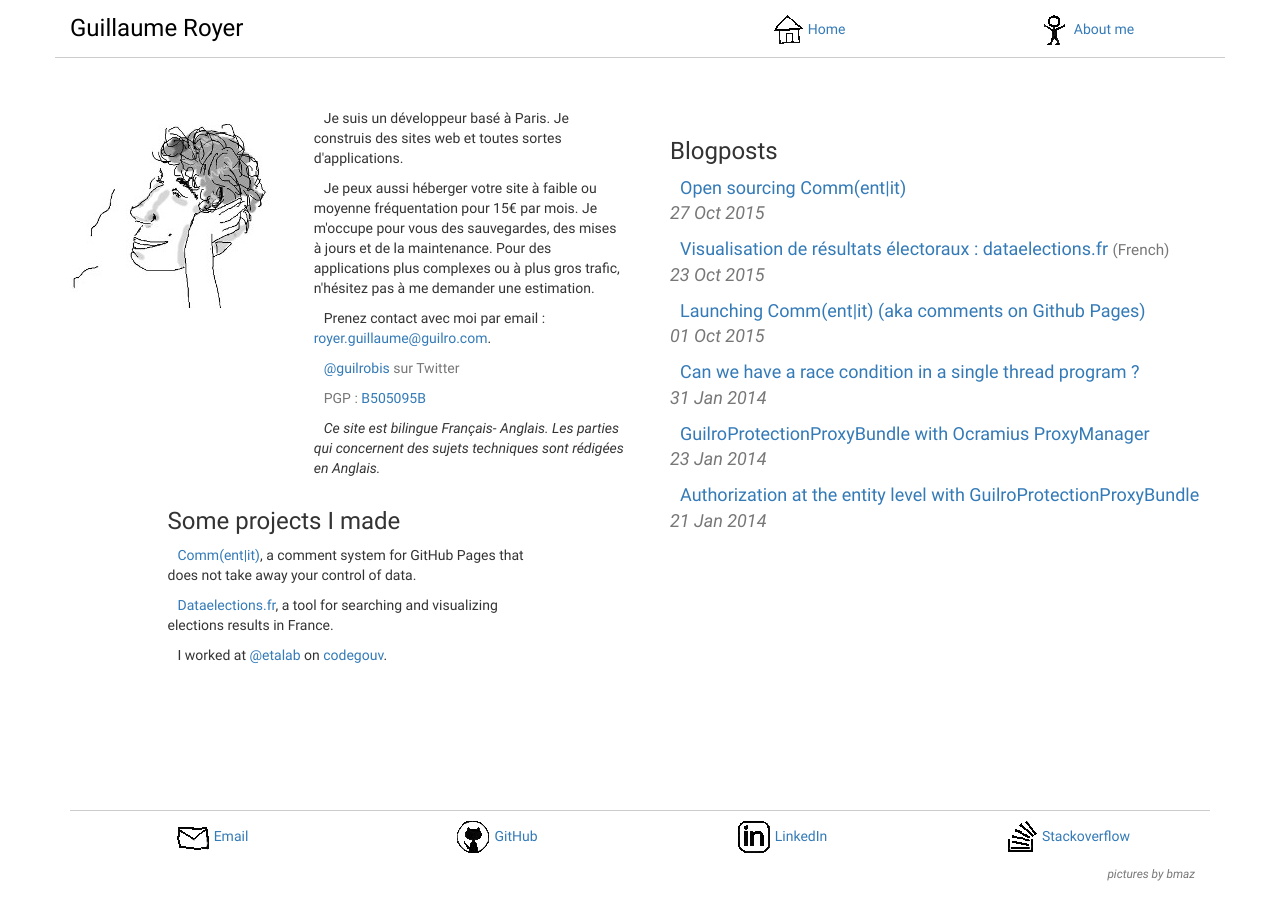
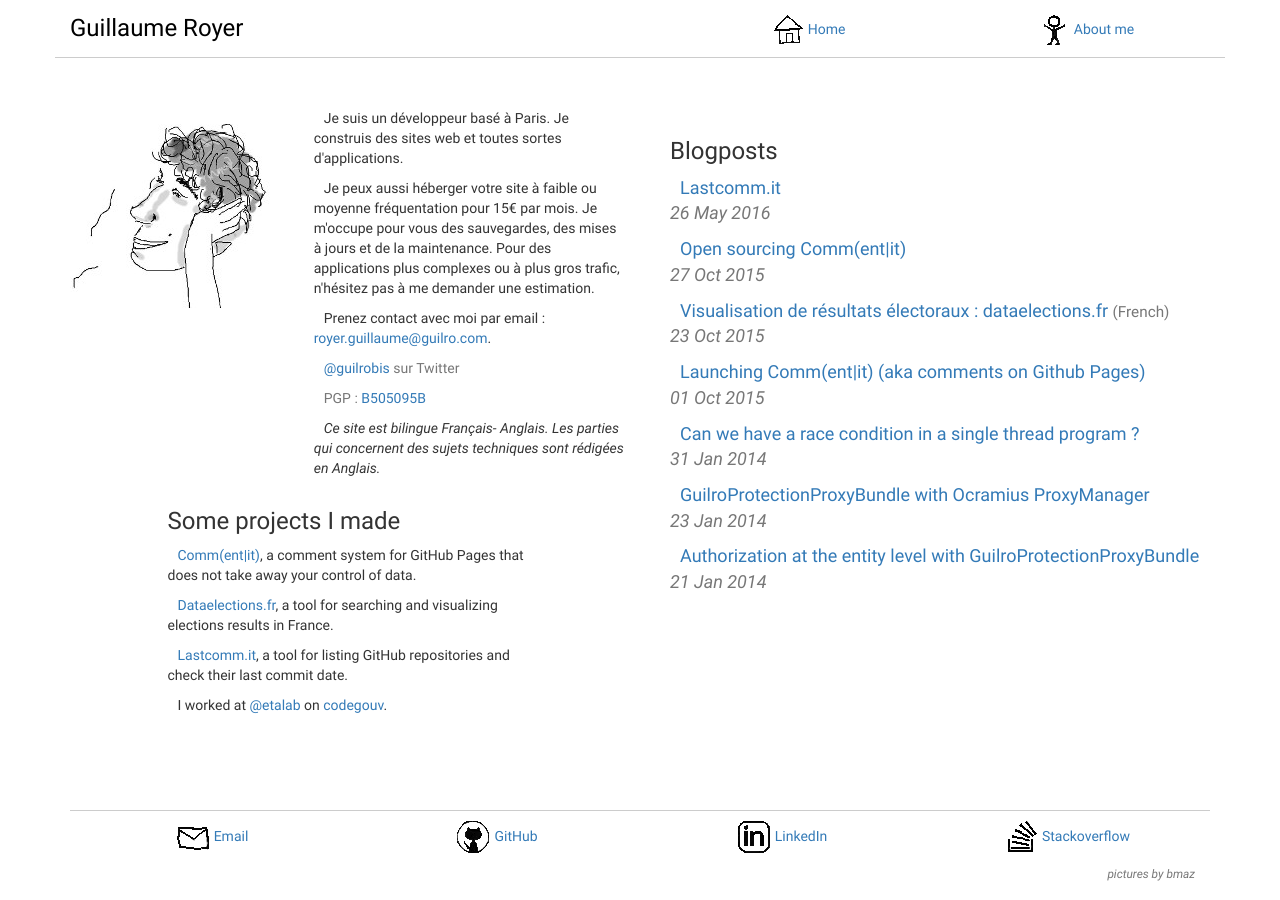
Before and after one commit to jillro/guilro.github.io, a Jekyll site: the page built from index.html, in a window 1280 px wide. Built offline with Jekyll 4.4.1, drawn with Linux system fonts in a browser that asks for light colours.

Commit message:
lastcomm.it

```diff
--- a/index.html
+++ b/index.html
@@ -44,6 +44,8 @@
         <a href="https://dataelections.fr">Dataelections.fr</a>, a tool for searching and visualizing elections results in France.
       </p>
       <p>
+        <a href="https://lastcomm.it/">Lastcomm.it</a>, a tool for listing GitHub repositories and check their last commit date.
+      <p>
         I worked at <a href="https://twitter.com/etalab">@etalab</a> on <a href="https://git.framasoft.org/codegouv/open-software-base-yaml">codegouv</a>.
       </p>
     </div>
```
Also changed, not shown: _posts/2016-05-26-lastcomm.it.md (added, +12 -0 lines).
